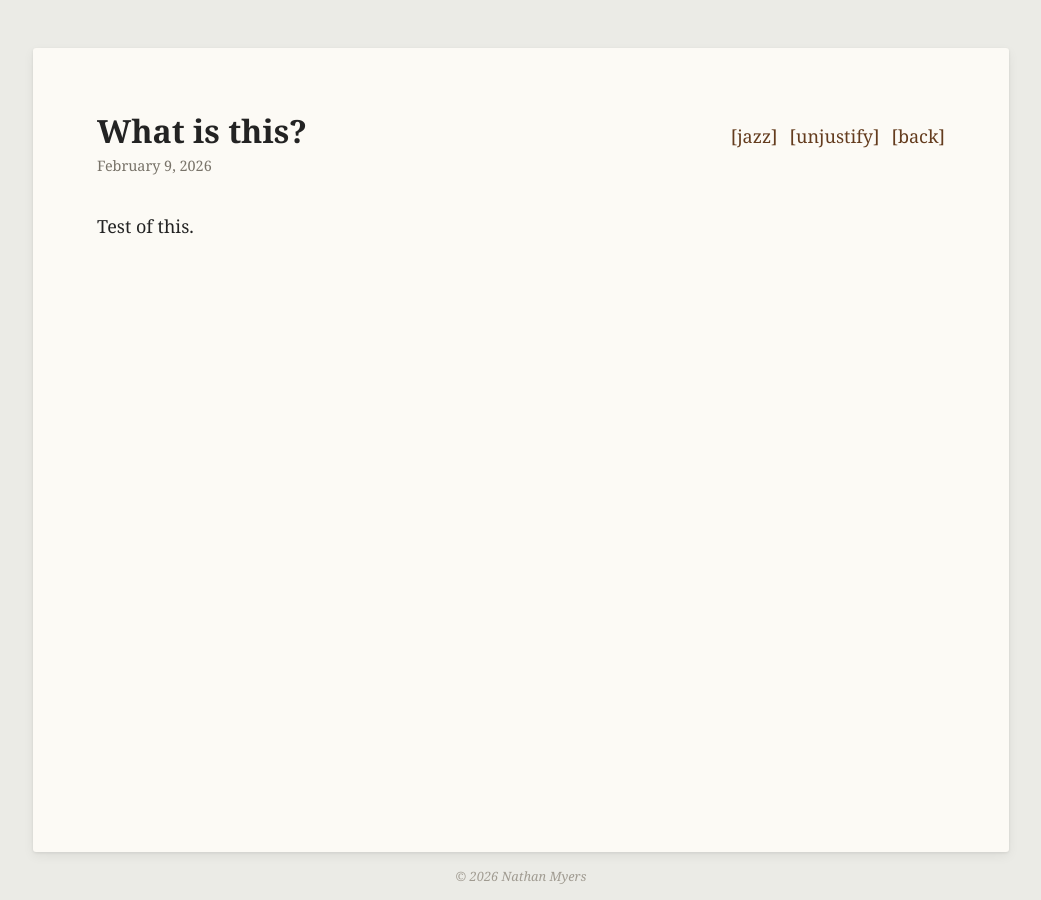
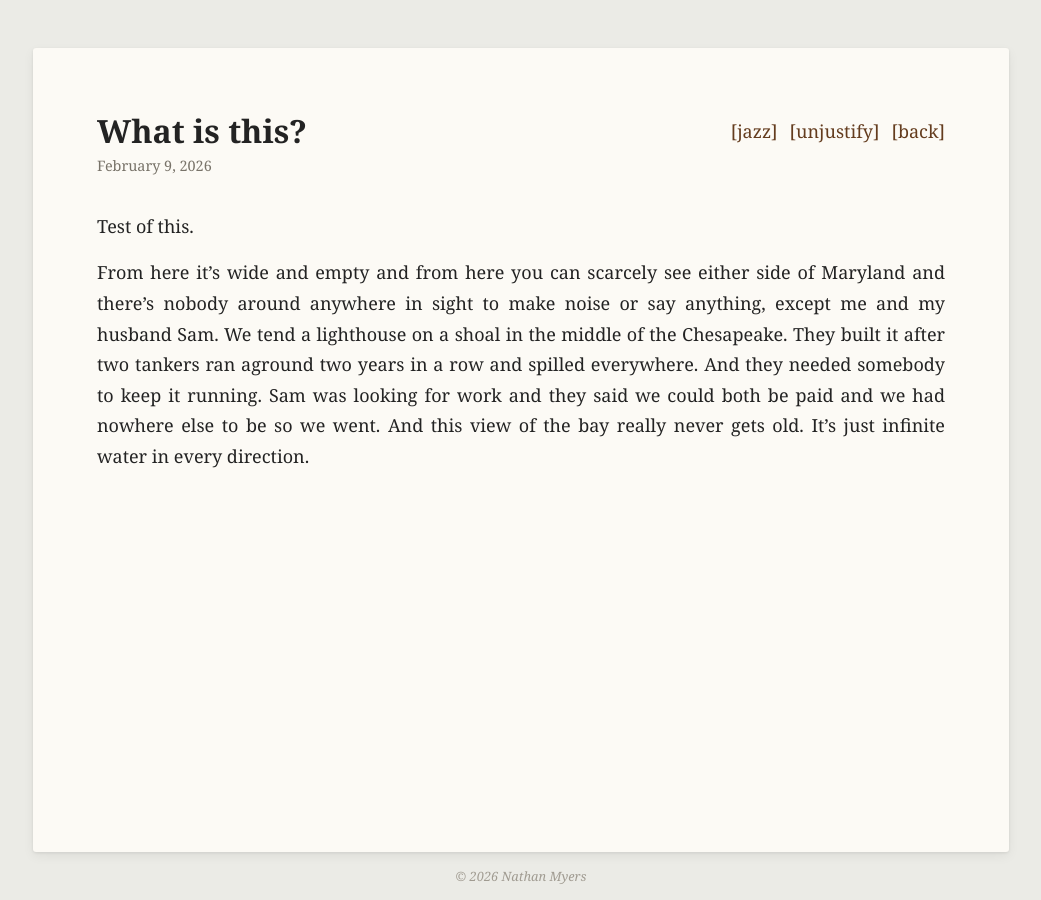
Before and after one commit to nate-i-think/natesite-blog, a Jekyll site: the page built from _posts/2026-02-05-tools-that-stay.md, in a window 1280 px wide. Shown: the whole page, without its empty margins (119-1160 px from the left). Built offline with Jekyll 4.4.1, drawn with Linux system fonts in a browser that asks for light colours; some web fonts are replaced.

Commit message:
fix formatting esp for mobile

```diff
--- a/_layouts/post.html
+++ b/_layouts/post.html
@@ -9,17 +9,15 @@
 <body>
   <div class="paper">
     <div class="post-header">
-      <div class="post-title-row">
-        <h1>{{ page.title }}</h1>
-        <span class="header-actions">
-          <a href="#" class="back-link" id="jazz-btn">[jazz]</a>
-          <a href="#" class="back-link" id="justify-toggle">[unjustify]</a>
-          <a href="{{ '/' | relative_url }}" class="back-link">[back]</a>
-        </span>
-      </div>
+      <h1>{{ page.title }}</h1>
       <p class="post-date">{{ page.date | date: "%B %-d, %Y" }}</p>
+      <span class="header-actions">
+        <a href="#" class="back-link" id="jazz-btn">[jazz]</a>
+        <a href="#" class="back-link" id="justify-toggle">[unjustify]</a>
+        <a href="{{ '/' | relative_url }}" class="back-link">[back]</a>
+      </span>
     </div>
-    <div class="post-content justified">
+    <div class="post-content">
       {{ content }}
     </div>
   </div>
@@ -29,6 +27,18 @@
   <script>
     var toggle = document.getElementById('justify-toggle');
     var content = document.querySelector('.post-content');
+    var isMobile = window.matchMedia('(max-width: 700px)');
+    function applyJustify() {
+      if (isMobile.matches) {
+        content.classList.remove('justified');
+        toggle.textContent = '[justify]';
+      } else {
+        content.classList.add('justified');
+        toggle.textContent = '[unjustify]';
+      }
+    }
+    applyJustify();
+    isMobile.addEventListener('change', applyJustify);
     toggle.addEventListener('click', function(e) {
       e.preventDefault();
       content.classList.toggle('justified');
--- a/_posts/2026-02-05-tools-that-stay.md
+++ b/_posts/2026-02-05-tools-that-stay.md
@@ -5,3 +5,5 @@
 ---
 
 Test of this.
+
+From here it’s wide and empty and from here you can scarcely see either side of Maryland and there’s nobody around anywhere in sight to make noise or say anything, except me and my husband Sam. We tend a lighthouse on a shoal in the middle of the Chesapeake. They built it after two tankers ran aground two years in a row and spilled everywhere. And they needed somebody to keep it running. Sam was looking for work and they said we could both be paid and we had nowhere else to be so we went. And this view of the bay really never gets old. It’s just infinite water in every direction.
--- a/assets/css/style.css
+++ b/assets/css/style.css
@@ -145,15 +145,16 @@
 
 
 /* Post content styles. */
-.post-title-row {
-  display: flex;
-  justify-content: space-between;
-  align-items: baseline;
+.post-header {
+  position: relative;
 }
 
 .header-actions {
   display: flex;
   gap: 0.75rem;
+  position: absolute;
+  top: 0.25rem;
+  right: 0;
 }
 
 .back-link {
@@ -231,4 +232,19 @@
   body {
     padding: 1rem;
   }
+
+  .site-footer {
+    position: static;
+    margin-top: 1rem;
+  }
+
+  .post-header {
+    text-align: center;
+  }
+
+  .header-actions {
+    position: static;
+    margin-top: 0.5rem;
+    justify-content: center;
+  }
 }
```
